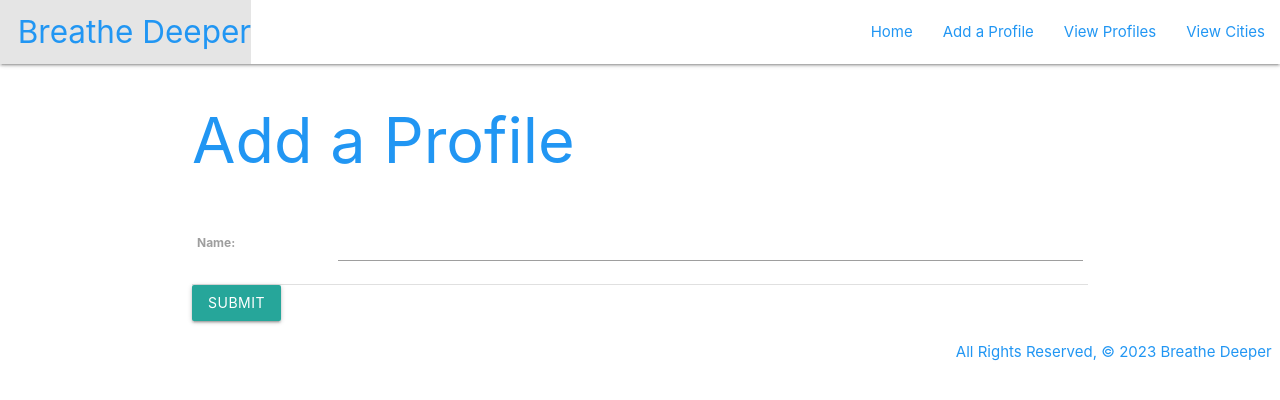
After one commit to dolveda/BreatheDeeper, a Django app: page /profiles/create in a window 1280 px wide. The commit adds this page. Shown: the top 400 px of the page. Run offline with Django 4.2, Linux system fonts and the light colour scheme.

Commit message:
create add a profile template, path, view, and functionality

```diff
--- a/main_app/templates/base.html
+++ b/main_app/templates/base.html
@@ -16,6 +16,7 @@
             </ul>
             <ul class="right">
               <li><a href="{% url 'home' %}" class="blue-text">Home</a></li>
+              <li><a href="{% url 'profiles_create' %}" class="blue-text">Add a Profile</a></li>
               <li><a href="{% url 'profiles' %}" class="blue-text">View Profiles</a></li>
               <li><a href="{% url 'index' %}" class="blue-text">View Cities</a></li>
             </ul>
--- /dev/null
+++ b/main_app/templates/main_app/profile_form.html
@@ -0,0 +1,15 @@
+{% extends 'base.html' %}
+
+{% block content %}
+
+<h1 class="blue-text">Add a Profile</h1>
+
+<form action="" method="POST">
+    {% csrf_token %}
+    <table>
+        {{ form.as_table }}
+    </table>
+    <input type="submit" value="Submit" class="btn">
+</form>
+
+{% endblock %}
--- a/main_app/templates/profiles/profiles.html
+++ b/main_app/templates/profiles/profiles.html
@@ -2,9 +2,9 @@
 
 {% block  content %}
 
-<h1>Profiles:</h1>
+<h1 class="blue-text">Profiles:</h1>
 
-{% for profile in profiless %}
+{% for profile in profiles %}
   <div class="card">
     <div class="card-content">
       <span class="card-title">{{ profile.name }}</span>
--- a/main_app/urls.py
+++ b/main_app/urls.py
@@ -4,5 +4,6 @@ from . import views
 urlpatterns = [
     path('', views.home, name='home'),
     path('profiles/', views.profiles_index, name='profiles'),
+    path('profiles/create', views.ProfileCreate.as_view(), name='profiles_create'),
     path('cities/', views.cities_index, name='index'),
 ]
--- a/main_app/views.py
+++ b/main_app/views.py
@@ -1,4 +1,5 @@
 from django.shortcuts import render
+from django.views.generic.edit import CreateView
 from .models import Profile, City
 
 def home(request):
@@ -10,3 +11,7 @@ def profiles_index(request):
 
 def cities_index(request):
     return render(request, 'cities/index.html')
+
+class ProfileCreate(CreateView):
+    model = Profile
+    fields = '__all__'
```
